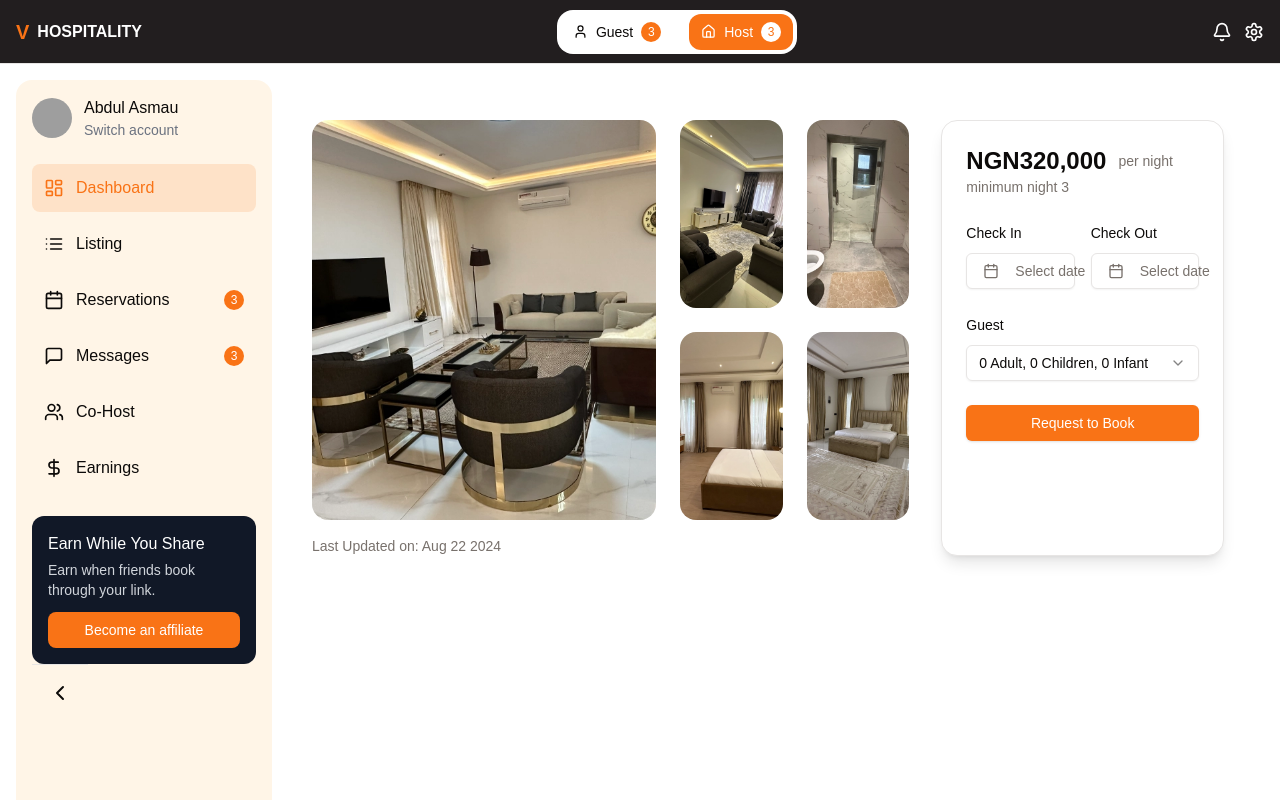
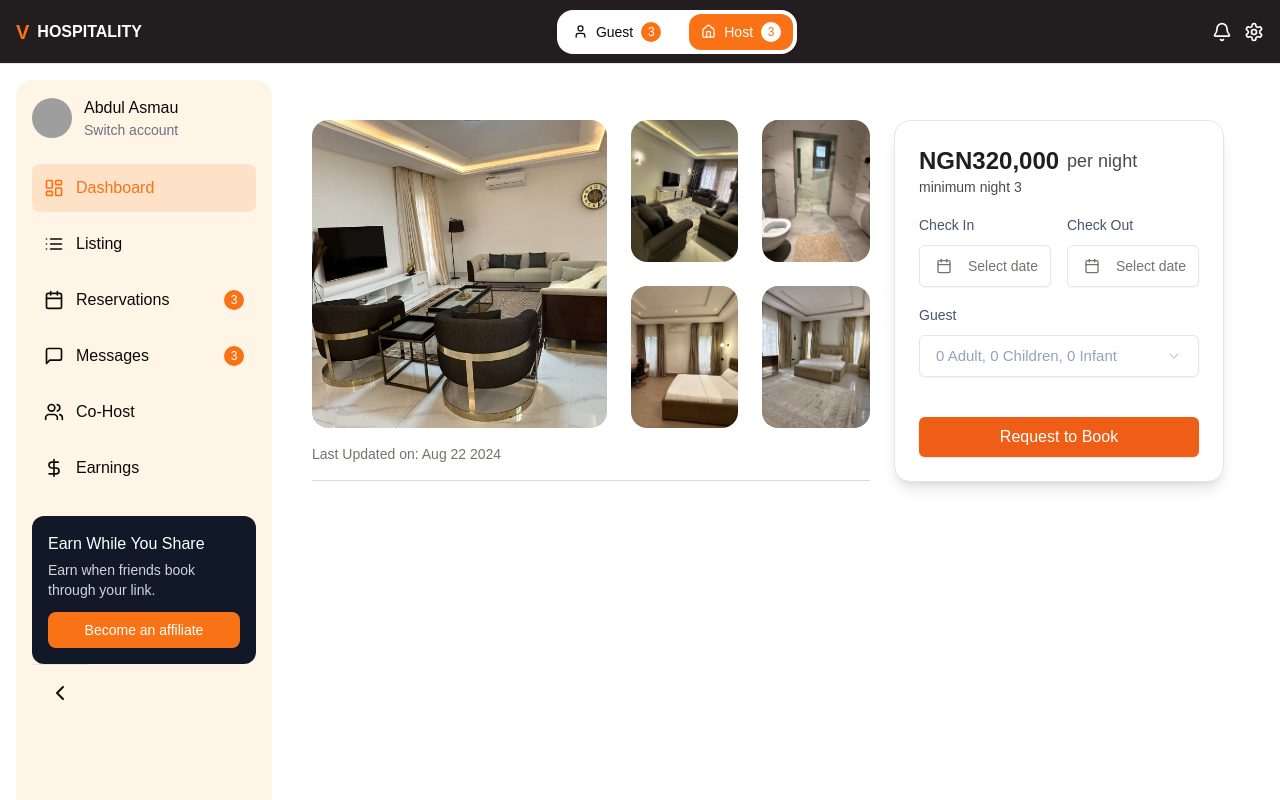
Before and after one commit to TOquation/J-T, a Next.js app: page /home/1 in a window 1280 px wide. Built offline with nearby package versions, Linux system fonts and the light colour scheme; grey boxes are pictures that could not be loaded.

Commit message:
Update PropertyListing.tsx

```diff
--- a/src/components/propertylisting/PropertyListing.tsx
+++ b/src/components/propertylisting/PropertyListing.tsx
@@ -28,28 +28,28 @@ const PropertyListing = () => {
 
   return (
     <div className="container mx-auto p-4">
-      <div className="grid grid-cols-1 md:grid-cols-3 gap-8">
+      <div className="flex justify-between gap-6">
         {/* Image Gallery Section */}
-        <div className="w-full col-span-2">
+        <div className="w-full flex-[60%]">
           {/* Row for Child 1 and Child 2 */}
           <div className="flex gap-6">
             {/* Child 1: Full-width Image */}
-            <div className="flex-[60%] relative h-[400px] rounded-2xl overflow-hidden">
+            <div className="flex-[40%] relative">
               <Image
                 src="/images/img1.png"
                 alt="Property Image"
                 fill
-                className="object-cover"
+                className="object-cover rounded-2xl"
                 priority
               />
             </div>
 
             {/* Child 2: Grid of Small Images */}
-            <div className="flex-[40%] grid grid-cols-2 gap-6 h-[400px]">
+            <div className="flex-[30%] grid grid-cols-2 gap-6 ">
               {[1, 2, 3, 4].map((item) => (
                 <div
                   key={item}
-                  className="relative h-full rounded-2xl overflow-hidden"
+                  className="relative h-[142px] rounded-2xl overflow-hidden"
                 >
                   <Image
                     src={`/images/grid_${item}_img.png`}
@@ -59,41 +59,39 @@ const PropertyListing = () => {
                   />
                 </div>
               ))}
-
             </div>
           </div>
 
           {/* Text Below the Row */}
-          <p className="text-sm text-muted-foreground mt-4">
+          <p className="text-sm text-muted-foreground border-b py-4 border-b-[#D9D9D9]">
             Last Updated on: Aug 22 2024
           </p>
         </div>
 
-
-
         {/* Booking Form Section (Card Layout) */}
-        <Card className="rounded-2xl shadow-lg">
-          <CardContent className="p-6 space-y-6">
+        <Card className="rounded-2xl shadow-lg flex-[35%]">
+          <CardContent className="flex flex-col p-6 space-y-10">
+            <div className="flex flex-col gap-4">
               {/* Price Section */}
               <div>
-              <div className="flex gap-3 items-center">
-                <h2 className="text-2xl font-semibold">NGN320,000</h2>
-                <p className="text-sm text-muted-foreground">per night</p>
+                <div className="flex gap-2 items-center">
+                  <h2 className="text-2xl text-[#221E1F] font-[700]">NGN320,000</h2>
+                  <p className="text-lg font-[400] text-[#494949]">per night</p>
                 </div>
-              <p className="text-sm text-muted-foreground">minimum night 3</p>
+                <p className="text-sm font-[400] text-[#494949]">minimum night 3</p>
               </div>
 
               {/* Check-In and Check-Out Date Pickers */}
               <div className="grid grid-cols-2 gap-4">
                 {/* Check-In Date */}
                 <div className="space-y-2">
-                <Label>Check In</Label>
+                  <Label className="text-[#475569] font-[500]">Check In</Label>
                   <Popover>
                     <PopoverTrigger asChild>
                       <Button
                         variant="outline"
                         className={cn(
-                        "w-full justify-start text-left font-normal",
+                          "w-full justify-start text-left font-normal py-5 px-4",
                           !checkIn && "text-muted-foreground"
                         )}
                       >
@@ -118,13 +116,13 @@ const PropertyListing = () => {
 
                 {/* Check-Out Date */}
                 <div className="space-y-2">
-                <Label>Check Out</Label>
+                  <Label className="text-[#475569] font-[500]">Check Out</Label>
                   <Popover>
                     <PopoverTrigger asChild>
                       <Button
                         variant="outline"
                         className={cn(
-                        "w-full justify-start text-left font-normal",
+                          "w-full justify-start text-left font-normal py-5 px-4",
                           !checkOut && "text-muted-foreground"
                         )}
                       >
@@ -150,12 +148,12 @@ const PropertyListing = () => {
 
               {/* Guest Selection */}
               <div className="space-y-2">
-              <Label>Guest</Label>
+                <Label className="text-[#475569] font-[500]">Guest</Label>
                 <Select>
-                <SelectTrigger>
+                  <SelectTrigger className="py-5 px-4 text-[#94A3B8] text-[15px] font-[400]">
                     <SelectValue placeholder="0 Adult, 0 Children, 0 Infant" />
                   </SelectTrigger>
-                <SelectContent>
+                  <SelectContent className="">
                     <SelectItem value="1">
                       1 Adult, 0 Children, 0 Infant
                     </SelectItem>
@@ -171,9 +169,10 @@ const PropertyListing = () => {
                   </SelectContent>
                 </Select>
               </div>
+            </div>
 
             {/* Request to Book Button */}
-            <Button className="w-full bg-orange-500 hover:bg-orange-600 text-white">
+            <Button className="w-full bg-[#EF5E17] py-5 px-4 text-[16px] font-[400] hover:bg-orange-600  text-white rounded-md">
               Request to Book
             </Button>
           </CardContent>
```
Lines whose indentation alone changed are shown as unchanged.
